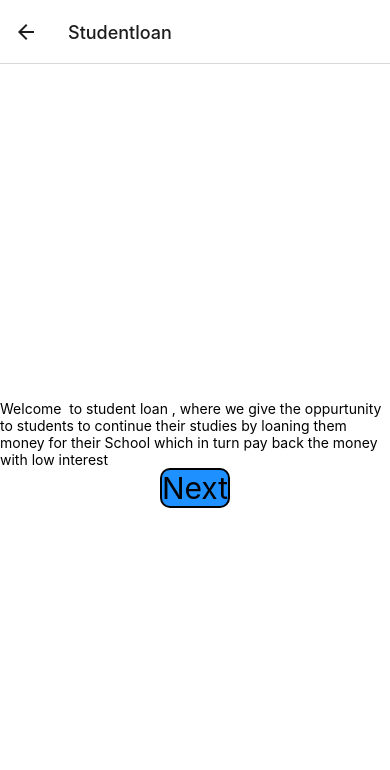
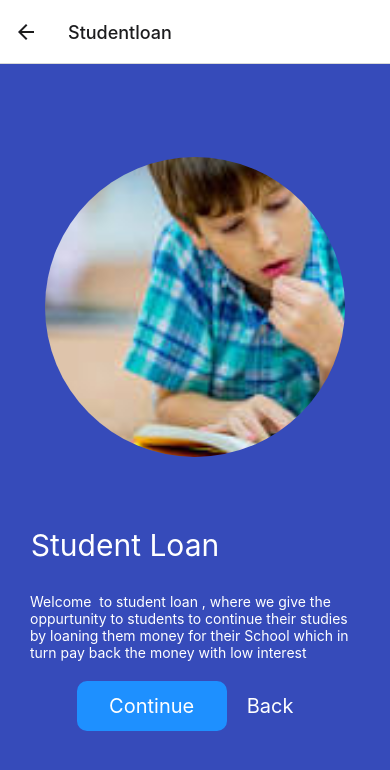
Before and after one commit to kencal20/Demo, a React Native app: screen /Studentloan in a window 390 px wide. Shown: the top 770 px of the page. Built offline with nearby package versions, Linux system fonts and the light colour scheme.

Commit message:
Student loan update

```diff
--- a/src/Studentloan.js
+++ b/src/Studentloan.js
@@ -1,24 +1,47 @@
 import React from 'react';
-import { View, Text, StyleSheet, TouchableOpacity } from 'react-native'
-
+import { View, Text, StyleSheet, TouchableOpacity,Image } from 'react-native';
+import Student from '../assets/Student.jpg';
 const Studentloan = ({ navigation }) => {
     return (
         <View style={styles.container}>
-            <Text>
+            <View >
+            <Image source={Student} style={styles.image} />
+            </View>
+                <Text style={styles.header}>
+                    Student Loan
+                </Text>
+
+                <Text style={styles.subtext}>
                     Welcome  to student loan , where we give the oppurtunity to students
                     to continue their studies by loaning them money for their School which
                     in turn pay back the money with low interest
                 </Text>
+                <View style={styles.buttons}>
+                    <View style={styles.button1}>
                         <TouchableOpacity
                             onPress={() => {
                                 navigation.navigate('Bank')
                             }}
                         >
                             <Text style={styles.button}>
-                    Next
+                                Continue
                             </Text>
                         </TouchableOpacity>
+                    </View>
+                    <View style={styles.button2}>
+                        <TouchableOpacity
+                            onPress={() => {
+                                navigation.navigate('Loan')
+                            }}
+                        >
+                            <Text style={styles.button}>
+                                Back
+                            </Text>
+                        </TouchableOpacity>
+                    </View>
+                </View>
             </View >
+
     );
 }
 
@@ -27,15 +50,58 @@ export default Studentloan;
 const styles = StyleSheet.create({
     container: {
         flex: 1,
-        backgroundColor: '#fff',
+        backgroundColor: '#364bba',
         alignItems: 'center',
         justifyContent: 'center',
-        fontSize: 40
+
+    },
+
+
+    image:{
+        width: 300,
+        height:300,
+        marginBottom: 40,
+        alignSelf: 'center',
+        borderRadius:200
+    },
+    header: {
+        color: 'white',
+        fontSize: 30,
+        marginVertical:30,
+        right:70
+
+    },
+    subtext: {
+        color: 'white',
+        marginHorizontal:30,
+
+
+    },
+    buttons: {
+        flexDirection: 'row',
+         marginVertical:20
     },
     button: {
+        fontSize: 20,
+        color: 'white'
+    },
+    button1: {
         backgroundColor: 'dodgerblue',
+        borderWidth: 0,
         borderRadius: 10,
-        borderWidth: 2,
-        fontSize: 30
+        height: 50,
+        width: 150,
+        alignItems: 'center',
+        justifyContent: 'center'
+
     }
+    ,
+    button2: {
+        fontSize: 20,
+        alignItems: 'center',
+        justifyContent: 'center',
+        marginHorizontal: 20
+
+    }
+
 })
```
Lines whose indentation alone changed are shown as unchanged.
